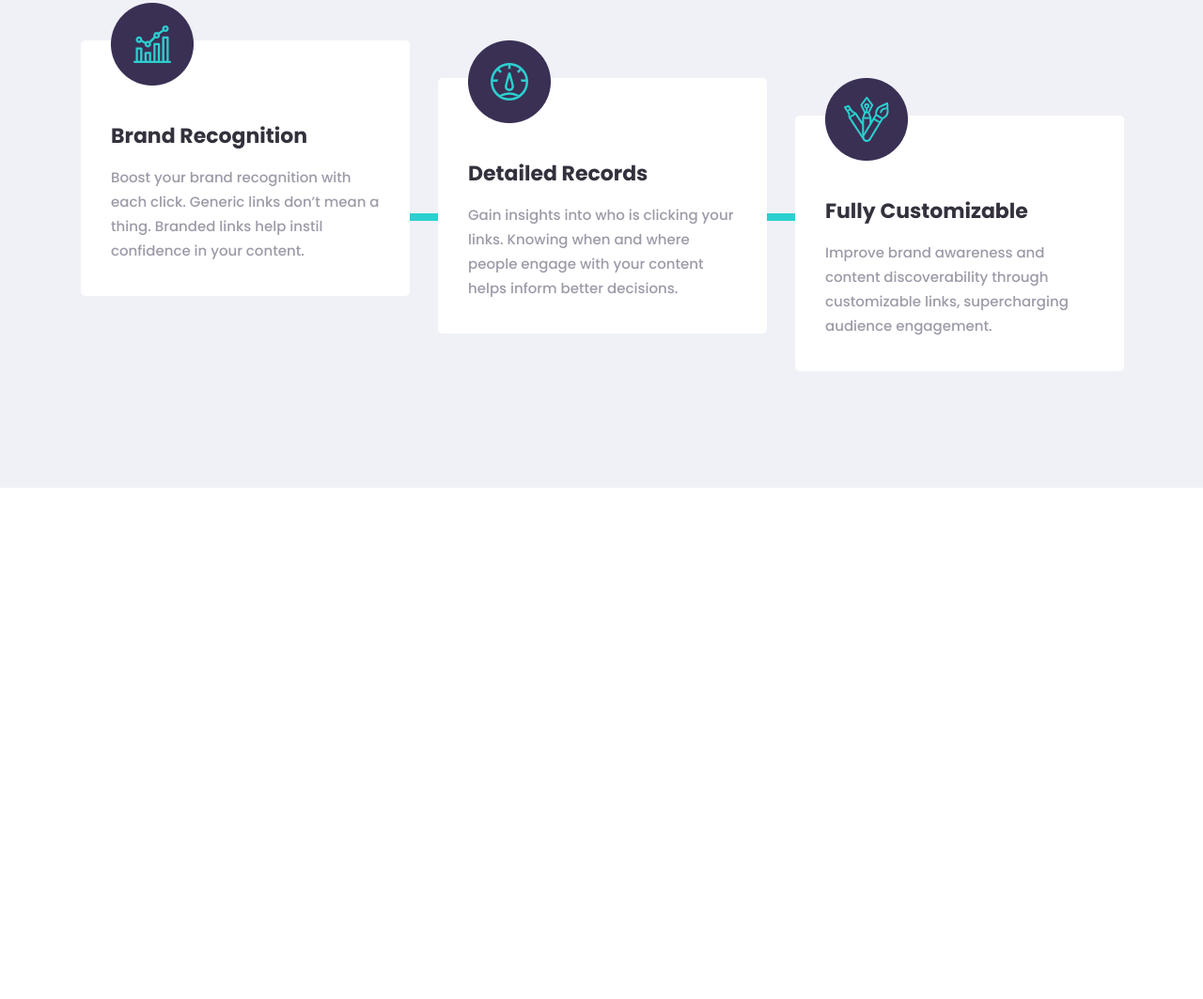
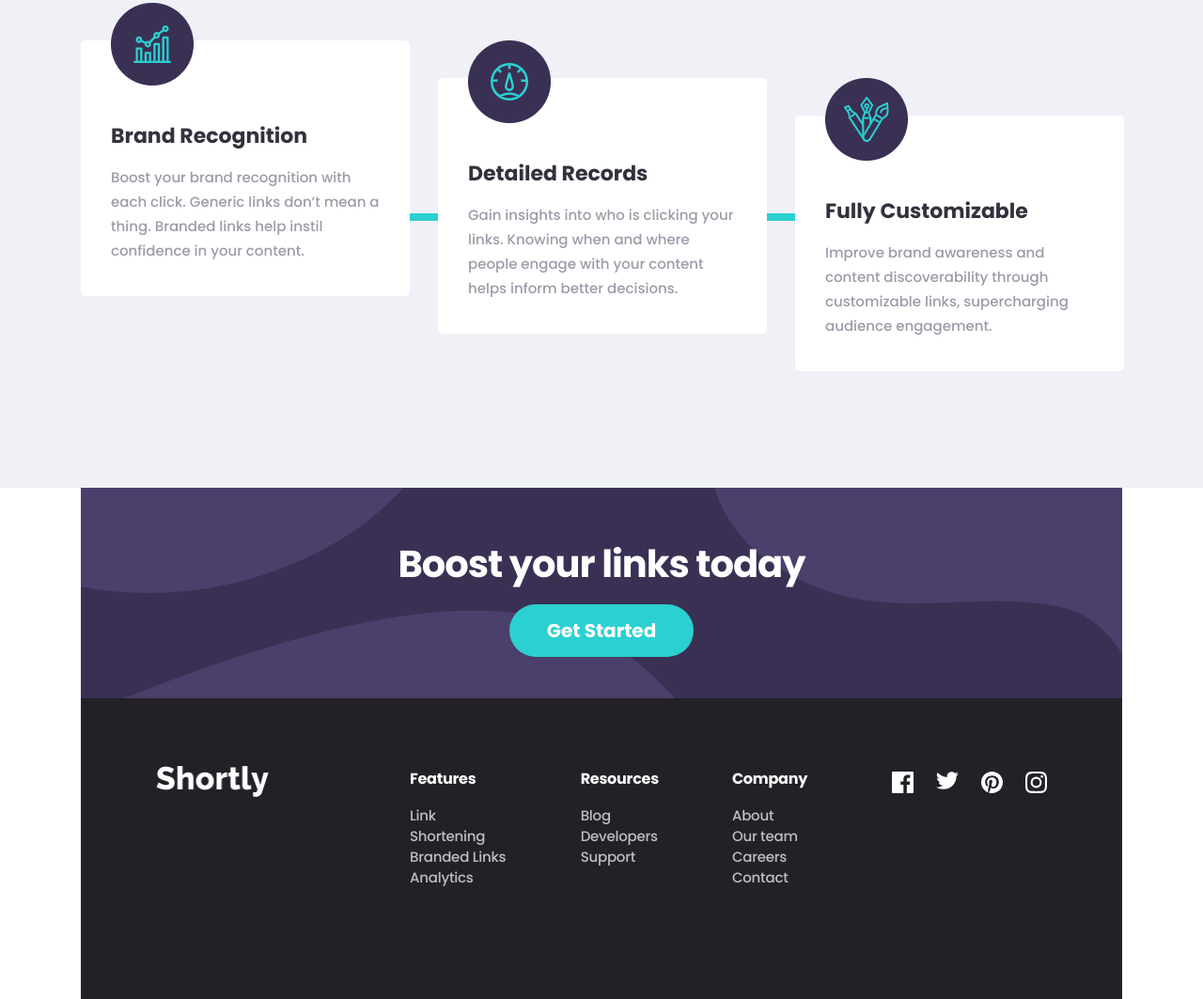
Before and after one commit to thtflx/shortly, a plain HTML site: page index.html in a window 1280 px wide. Shown: the part 1248-2311 px from the top of the page at 94% size. Before the commit the page ends 1767 px from the top, so only its background shows below. Drawn offline with Linux system fonts and the light colour scheme.

Commit message:
initial commit

```diff
--- a/css/styles.css
+++ b/css/styles.css
@@ -10,6 +10,8 @@
     --features-bg: #EFF1F7;
     --dark-purple: #3A3054;
     --purple: #34313D;
+    --footer-color: #232127;
+    --footer-link-color: #bfbfbf;
 }
 
 
@@ -336,3 +338,109 @@ img {
     position: relative;
     top: 80px;
 }
+
+
+/* CTA */
+
+.cta__content {
+    align-items: center;
+    text-align: center;
+    padding-top: 57px;
+    padding-bottom: 57px;
+    background-image: url('../img/cta-bg.png');
+    background-repeat: no-repeat;
+    background-position: center;
+}
+
+.cta__title {
+    margin-top: 0;
+    margin-bottom: 32px;
+    font-weight: 700;
+    font-size: 40px;
+    line-height: 48px;
+    text-align: center;
+    letter-spacing: -1px;
+    color: var(--bg-color);
+}
+
+.cta__link {
+    margin-top: 0;
+    text-align: center;
+    padding: 14px 40px;
+    border-radius: 28px;
+    font-weight: 700;
+    font-size: 20px;
+    line-height: 30px;
+    text-decoration: none;
+    color: var(--bg-color);
+    background-color: var(--link-color);
+}
+
+
+/* SITE__FOOTER */
+
+.site-footer__content {
+    padding-top: 72px;
+    padding-bottom: 72px;
+    padding-left: 80px;
+    padding-right: 80px;
+    display: flex;
+    background-color: var(--footer-color);
+}
+
+.site-footer__logo {
+    width: 120px;
+    height: 33px;
+    margin-right: 150px;
+}
+
+.site-footer__info__list {
+    position: relative;
+    top: -30px;
+    margin-right: 90px;
+    display: flex;
+    padding: 0;
+    list-style: none;
+}
+
+.site-footer__info__item:not(:last-child) {
+    margin-right: 78px;
+}
+
+.site-footer__info__head {
+    font-weight: 700;
+    font-size: 16px;
+    line-height: 24px;
+    letter-spacing: -0.25px;
+    color: var(--link-text-color);
+}
+
+.site-footer__info__link {
+    display: block;
+    text-decoration: none;
+    font-weight: 500;
+    font-size: 15px;
+    line-height: 22px;
+    letter-spacing: -0.234375px;
+    color: var(--footer-link-color);
+}
+
+.site-footer__socials__list {
+    position: relative;
+    top: -10px;
+    display: flex;
+    padding: 0;
+    list-style: none;
+}
+
+.site-footer__socials__item:not(:last-child) {
+    margin-right: 24px;
+}
+
+.site-footer__social {}
+
+.site-footer__social__img {
+    /* width: 24px;
+    height: 24px; */
+    /* object-fit: cover; */
+}
--- a/index.html
+++ b/index.html
@@ -94,19 +94,74 @@
                             <p class="features__item__description">Improve brand awareness and content discoverability through customizable links, supercharging audience engagement.</p>
                         </div>
                     </li>
-
                 </ul>
-
             </div>
+        </div>
+    </section>
 
 
 
-
-
-
+    <!-- CTA -->
+    <section class="cta">
+        <div class="container">
+            <div class="cta__content">
+                <h2 class="cta__title">Boost your links today</h2>
+                <a class="cta__link" href="#">Get Started</a>
+            </div>
         </div>
     </section>
 
+
+    <footer class="site-footer">
+        <div class="container">
+            <div class="site-footer__content">
+                <img class="site-footer__logo" src="img/footer-logo.png" alt="logo">
+                <ul class="site-footer__info__list">
+                    <li class="site-footer__info__item">
+                        <h3 class="site-footer__info__head">Features</h3>
+                        <a class="site-footer__info__link" href="#">Link Shortening</a>
+                        <a class="site-footer__info__link" href="#">Branded Links</a>
+                        <a class="site-footer__info__link" href="#">Analytics</a>
+                    </li>
+                    <li class="site-footer__info__item">
+                        <h3 class="site-footer__info__head">Resources</h3>
+                        <a class="site-footer__info__link" href="#">Blog</a>
+                        <a class="site-footer__info__link" href="#">Developers</a>
+                        <a class="site-footer__info__link" href="#">Support</a>
+                    </li>
+                    <li class="site-footer__info__item">
+                        <h3 class="site-footer__info__head">Company</h3>
+                        <a class="site-footer__info__link" href="#">About</a>
+                        <a class="site-footer__info__link" href="#">Our team</a>
+                        <a class="site-footer__info__link" href="#">Careers</a>
+                        <a class="site-footer__info__link" href="#">Contact</a>
+                    </li>
+                </ul>
+                <ul class="site-footer__socials__list">
+                    <li class="site-footer__socials__item">
+                        <a class="site-footer__social" href="#">
+                            <img class="site-footer__social__img" src="img/facebook-min.svg" alt="icon" width="24" height="24">
+                        </a>
+                    </li>
+                    <li class="site-footer__socials__item">
+                        <a class="site-footer__social" href="#">
+                            <img class="site-footer__social__img" src="img/twitter-min.svg" alt="icon" width="24" height="24">
+                        </a>
+                    </li>
+                    <li class="site-footer__socials__item">
+                        <a class="site-footer__social" href="#">
+                            <img class="site-footer__social__img" src="img/pinterest-min.svg" alt="icon" width="24" height="24">
+                        </a>
+                    </li>
+                    <li class="site-footer__socials__item">
+                        <a class="site-footer__social" href="#">
+                            <img class="site-footer__social__img" src="img/instagram-min.svg" alt="icon" width="24" height="24">
+                        </a>
+                    </li>
+                </ul>
+            </div>
+        </div>
+    </footer>
 
 
 
```
Also changed, not shown: img/footer-logo.png (added).
